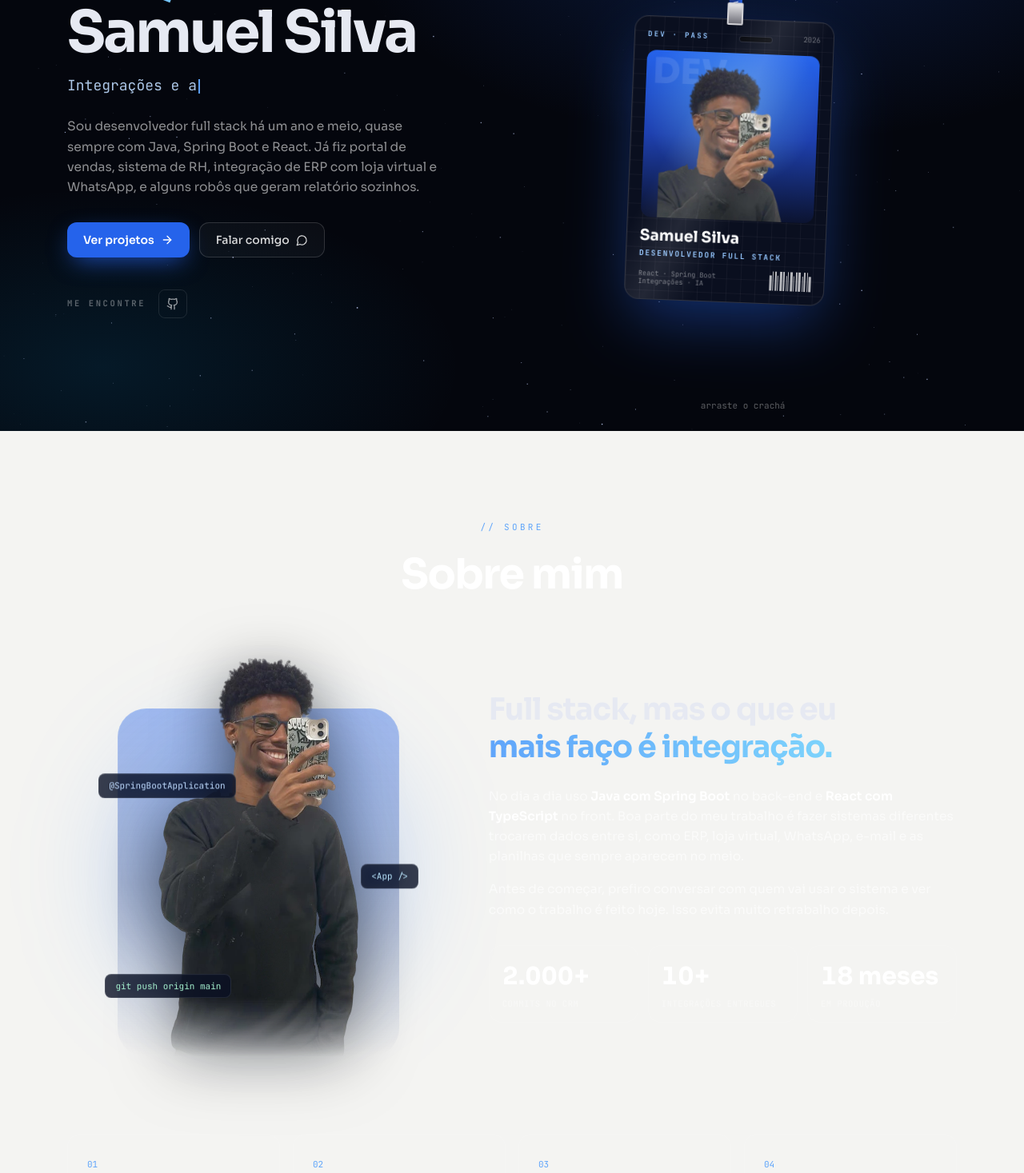
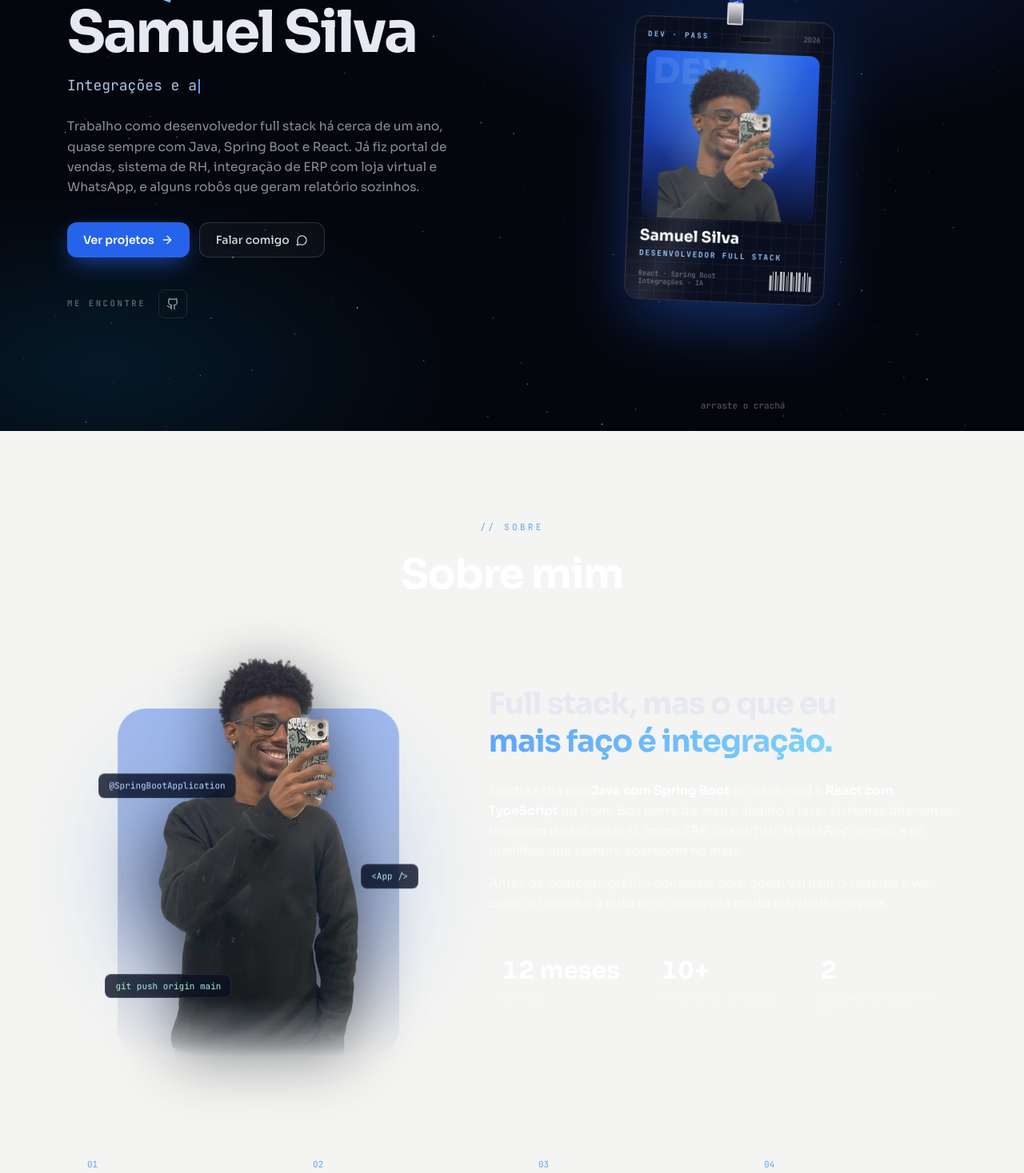
Before and after one commit to samuelsilvacode/samuel-portfolio, a React (Vite) app: page /#/ in a window 1280 px wide. Shown: the part 261-1728 px from the top of the page at 80% size. Built offline with nearby package versions, Linux system fonts and the light colour scheme.

Commit message:
Corrige o tempo de experiência no portfólio

```diff
--- a/src/Home.tsx
+++ b/src/Home.tsx
@@ -64,7 +64,7 @@ function Inicio({ pronto }: { pronto: boolean }) {
           <Digitando frases={FRASES} />
         </p>
         <p className="mt-6 max-w-[480px] text-[15.5px] leading-relaxed text-white/55">
-          Sou desenvolvedor full stack há um ano e meio, quase sempre com Java, Spring Boot e React. Já fiz portal de vendas, sistema de RH, integração de ERP com loja virtual e WhatsApp, e alguns robôs que geram relatório sozinhos.
+          Trabalho como desenvolvedor full stack há cerca de um ano, quase sempre com Java, Spring Boot e React. Já fiz portal de vendas, sistema de RH, integração de ERP com loja virtual e WhatsApp, e alguns robôs que geram relatório sozinhos.
         </p>
         <div className="mt-8 flex flex-wrap gap-3">
           <a
--- a/src/site/data.ts
+++ b/src/site/data.ts
@@ -42,7 +42,7 @@ export const projetos: Projeto[] = [
     resumo: 'Portal usado pelo time comercial pra cuidar da carteira de clientes, do pipeline, dos pedidos e da meta do mês.',
     texto: [
       'Antes o vendedor consultava o ERP e mantinha as próprias planilhas. No portal ele abre a ficha do cliente e encontra pedidos, ligações, reclamações e oportunidades juntos, e a coordenação acompanha a meta sem precisar pedir relatório pra ninguém.',
-      'O sistema original está em produção há mais de um ano e tem perto de 2.000 commits. Como o código não é meu pra mostrar, montei esta versão de demonstração com empresa e dados inventados.',
+      'O sistema original está em produção e é usado todo dia pelo time comercial. Como o código não é meu pra mostrar, montei esta versão de demonstração com empresa e dados inventados.',
     ],
     pontos: [
       'Painel com meta do mês, funil de vendas e atividade do time ao vivo',
@@ -106,9 +106,9 @@ export const servicos = [
 ]
 
 export const numeros = [
-  { valor: 2000, sufixo: '+', rotulo: 'commits no CRM' },
+  { valor: 12, sufixo: ' meses', rotulo: 'como dev' },
   { valor: 10, sufixo: '+', rotulo: 'integrações entregues' },
-  { valor: 18, sufixo: ' meses', rotulo: 'em produção' },
+  { valor: 2, sufixo: '', rotulo: 'sistemas completos no ar' },
 ]
 
 type Icone = { title: string; path: string; hex: string }
```
